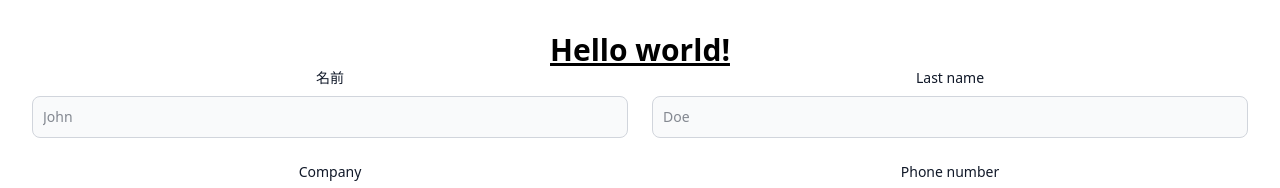
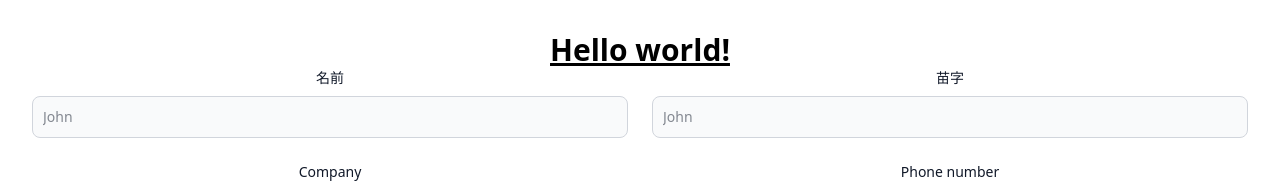
Before and after one commit to ageofrage/learn-typescript-react-hook-form-with-zod, a React (Vite) app: page / in a window 1280 px wide. Shown: the top 188 px of the page. Built offline with nearby package versions, Linux system fonts and the light colour scheme.

Commit message:
refact: create component as LastName

```diff
--- /dev/null
+++ b/src/components/Pages/Main/components/Form/Name/LastName.tsx
@@ -0,0 +1,30 @@
+import { FieldErrors, UseFormRegisterReturn } from "react-hook-form";
+import { FormSchema } from "../schema";
+
+type Props = {
+  attr: UseFormRegisterReturn<FormSchema['name']['lastName']>
+  error: FieldErrors<FormSchema['name']>['lastName']
+}
+
+export const LastName = ({attr, error}: Props) => {
+  return (
+    <div>
+      <label
+        htmlFor="last_name"
+        className="block mb-2 text-sm font-medium text-gray-900 dark:text-white"
+      >
+        苗字
+      </label>
+      <input
+        type="text"
+        id="last_name"
+        className="bg-gray-50 border border-gray-300 text-gray-900 text-sm rounded-lg focus:ring-blue-500 focus:border-blue-500 block w-full p-2.5 dark:bg-gray-700 dark:border-gray-600 dark:placeholder-gray-400 dark:text-white dark:focus:ring-blue-500 dark:focus:border-blue-500"
+        placeholder="John"
+        {...attr}
+      />
+      {error && (
+        <span className="text-red-500 text-sm">{error.message}</span>
+      )}
+    </div>
+  )
+}
--- a/src/components/Pages/Main/components/Form/index.tsx
+++ b/src/components/Pages/Main/components/Form/index.tsx
@@ -2,6 +2,7 @@ import { useForm } from "react-hook-form";
 import { FirstName } from "./Name/FirstName"
 import { formSchema, FormSchema } from "./schema";
 import { zodResolver } from "@hookform/resolvers/zod";
+import { LastName } from "./Name/LastName";
 
 export const Form = () => {
   const { register, formState: { errors } } = useForm<FormSchema>({
@@ -13,21 +14,7 @@ export const Form = () => {
 		<form>
 			<div className="grid gap-6 mb-6 md:grid-cols-2">
         <FirstName attr={register('name.firstName')} error={errors.name?.firstName} />
-				<div>
-					<label
-						htmlFor="last_name"
-						className="block mb-2 text-sm font-medium text-gray-900 dark:text-white"
-					>
-						Last name
-					</label>
-					<input
-						type="text"
-						id="last_name"
-						className="bg-gray-50 border border-gray-300 text-gray-900 text-sm rounded-lg focus:ring-blue-500 focus:border-blue-500 block w-full p-2.5 dark:bg-gray-700 dark:border-gray-600 dark:placeholder-gray-400 dark:text-white dark:focus:ring-blue-500 dark:focus:border-blue-500"
-						placeholder="Doe"
-						required
-					/>
-				</div>
+        <LastName attr={register('name.lastName')} error={errors.name?.lastName} />
 				<div>
 					<label
 						htmlFor="company"
```
